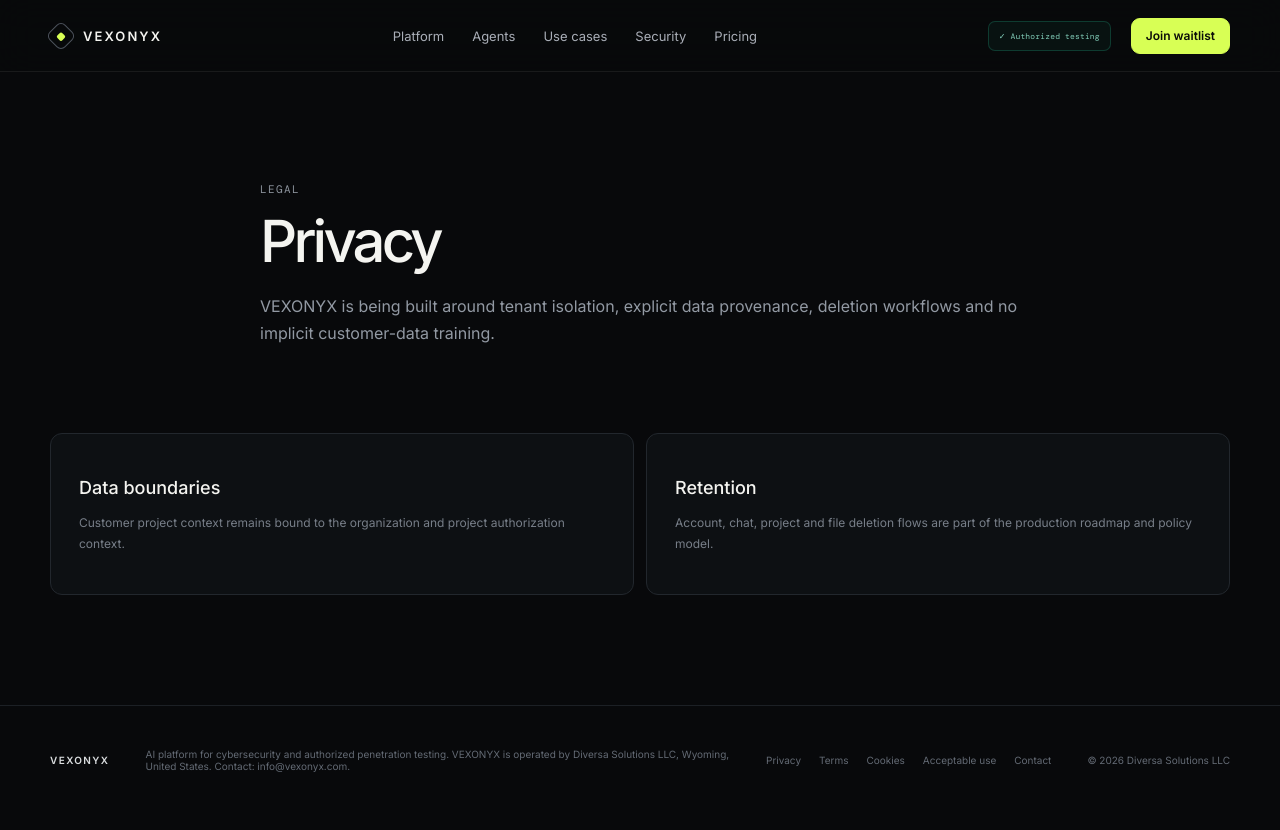
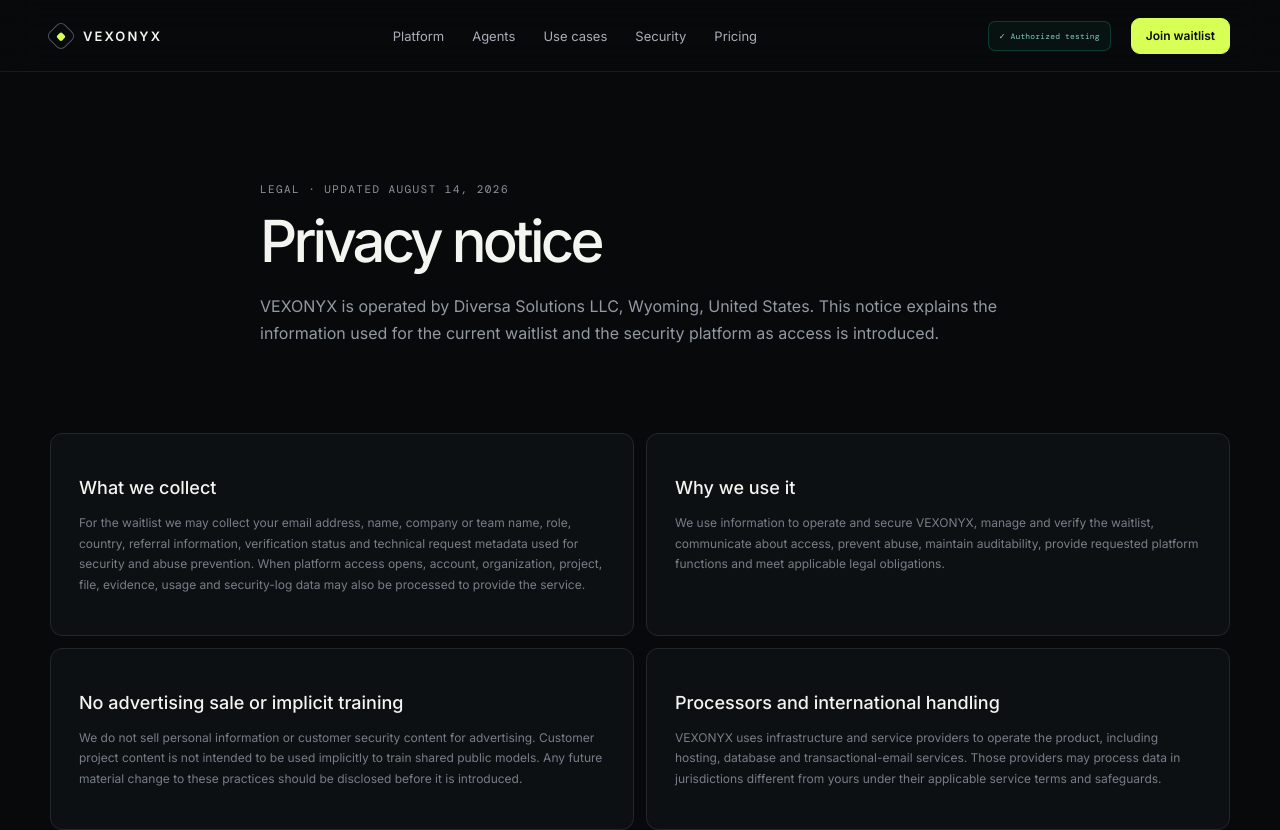
Before and after one commit to heke99/vexonyx, a Next.js app in the folder apps/web/: page /privacy in a window 1280 px wide. Shown: the top 830 px of the page. Built offline with nearby package versions, Linux system fonts and the light colour scheme; no server answers; a web font is replaced by a local one.

Commit message:
Publish VEXONYX privacy notice and operator details

```diff
--- a/apps/web/app/privacy/page.tsx
+++ b/apps/web/app/privacy/page.tsx
@@ -1 +1,18 @@
-import { ContentPage } from "@/components/content-page";export default function Page(){return <ContentPage label="LEGAL" title="Privacy" intro="VEXONYX is being built around tenant isolation, explicit data provenance, deletion workflows and no implicit customer-data training." cards={[{title:"Data boundaries",body:"Customer project context remains bound to the organization and project authorization context."},{title:"Retention",body:"Account, chat, project and file deletion flows are part of the production roadmap and policy model."}]}/>}
+import { ContentPage } from "@/components/content-page";
+
+export default function Page() {
+  return <ContentPage
+    label="LEGAL · UPDATED AUGUST 14, 2026"
+    title="Privacy notice"
+    intro="VEXONYX is operated by Diversa Solutions LLC, Wyoming, United States. This notice explains the information used for the current waitlist and the security platform as access is introduced."
+    cards={[
+      { title: "What we collect", body: "For the waitlist we may collect your email address, name, company or team name, role, country, referral information, verification status and technical request metadata used for security and abuse prevention. When platform access opens, account, organization, project, file, evidence, usage and security-log data may also be processed to provide the service." },
+      { title: "Why we use it", body: "We use information to operate and secure VEXONYX, manage and verify the waitlist, communicate about access, prevent abuse, maintain auditability, provide requested platform functions and meet applicable legal obligations." },
+      { title: "No advertising sale or implicit training", body: "We do not sell personal information or customer security content for advertising. Customer project content is not intended to be used implicitly to train shared public models. Any future material change to these practices should be disclosed before it is introduced." },
+      { title: "Processors and international handling", body: "VEXONYX uses infrastructure and service providers to operate the product, including hosting, database and transactional-email services. Those providers may process data in jurisdictions different from yours under their applicable service terms and safeguards." },
+      { title: "Retention and deletion", body: "Waitlist and platform records are retained only as reasonably needed for the purpose collected, security, dispute handling and applicable legal obligations. Verification tokens are time-limited. Requests to access, correct or delete personal information can be sent to info@vexonyx.com and will be handled subject to applicable law and legitimate security or recordkeeping requirements." },
+      { title: "Cookies and similar technologies", body: "The current public launch is designed without advertising or marketing cookies in the VEXONYX application. Strictly necessary session or security technologies may be used where required for secure product operation. See the Cookies page for the current implementation." },
+      { title: "Contact and operator", body: "VEXONYX is operated by Diversa Solutions LLC, Wyoming, United States. Privacy and data requests: info@vexonyx.com." },
+    ]}
+  />;
+}
```
